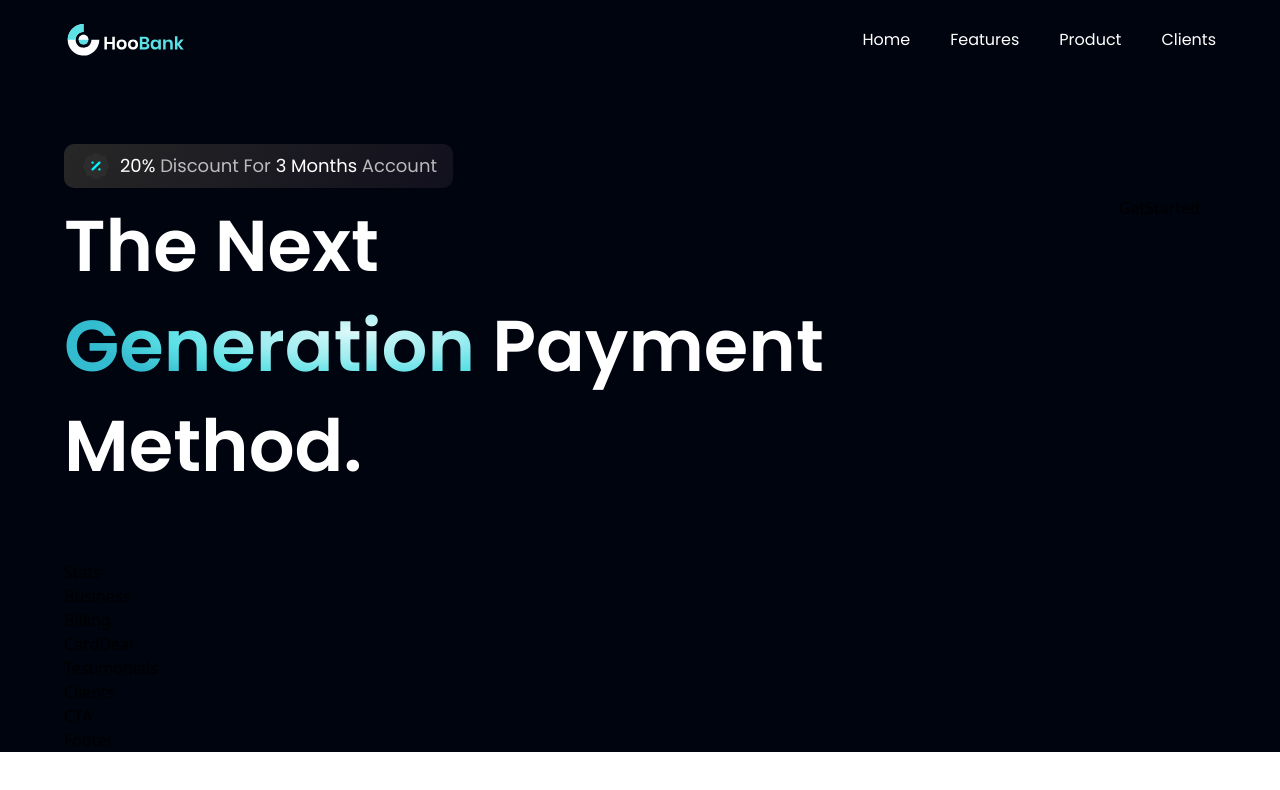
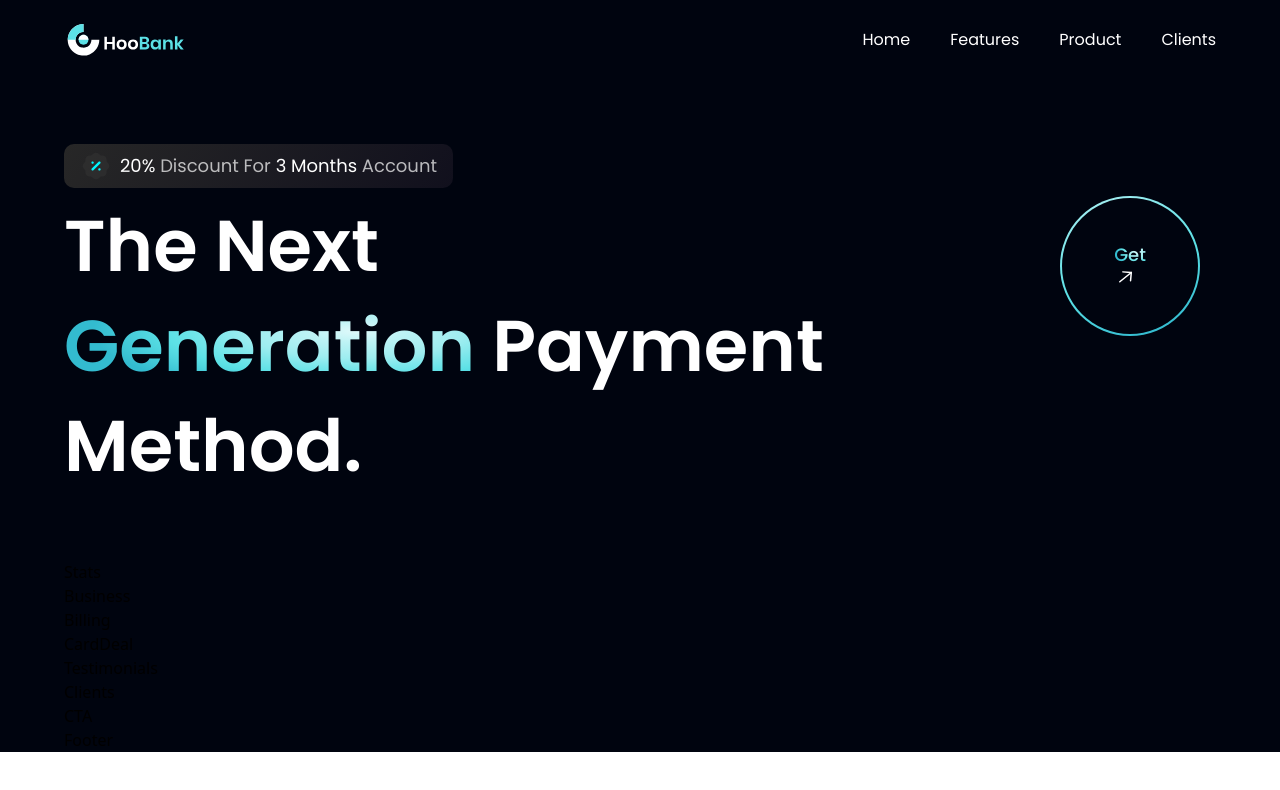
Before and after one commit to Phemel0/fnb-modern-bank-website, a React (Vite) app: page / in a window 1280 px wide. Shown: the top 790 px of the page. Built offline with nearby package versions, Linux system fonts and the light colour scheme.

Commit message:
Button component added

```diff
--- a/src/components/GetStarted.jsx
+++ b/src/components/GetStarted.jsx
@@ -1,9 +1,23 @@
-import React from 'react'
+import styles from "../style";
+import { arrowUp } from "../assets";
 
-const GetStarted = () => {
-  return (
-    <div>GetStarted</div>
-  )
-}
+const GetStarted = () =>  (
+    <div className={`${styles.flexCenter} w-[140px] h-[140px]
+    rounded-full bg-blue-gradient p-[2px] cursor-pointer`}>
+      <div className={`${styles.flexCenter} flex-col bg-primary
+      w-[100%] h-[100%] rounded-full`}>
+          <div className={`${styles.flexStart} flex-row`}>
+            <p className="font-poppins font-medium
+            text-[18px] leading-[23px]">
+              <span className="text-gradient">Get</span>
+              <img src={arrowUp} alt="Arrow" className="w-[23px]
+              h-[23px] object-contain"/>
+            </p>
+          </div>
+      </div>
+    </div>
+
+    )
+
 
 export default GetStarted
```
